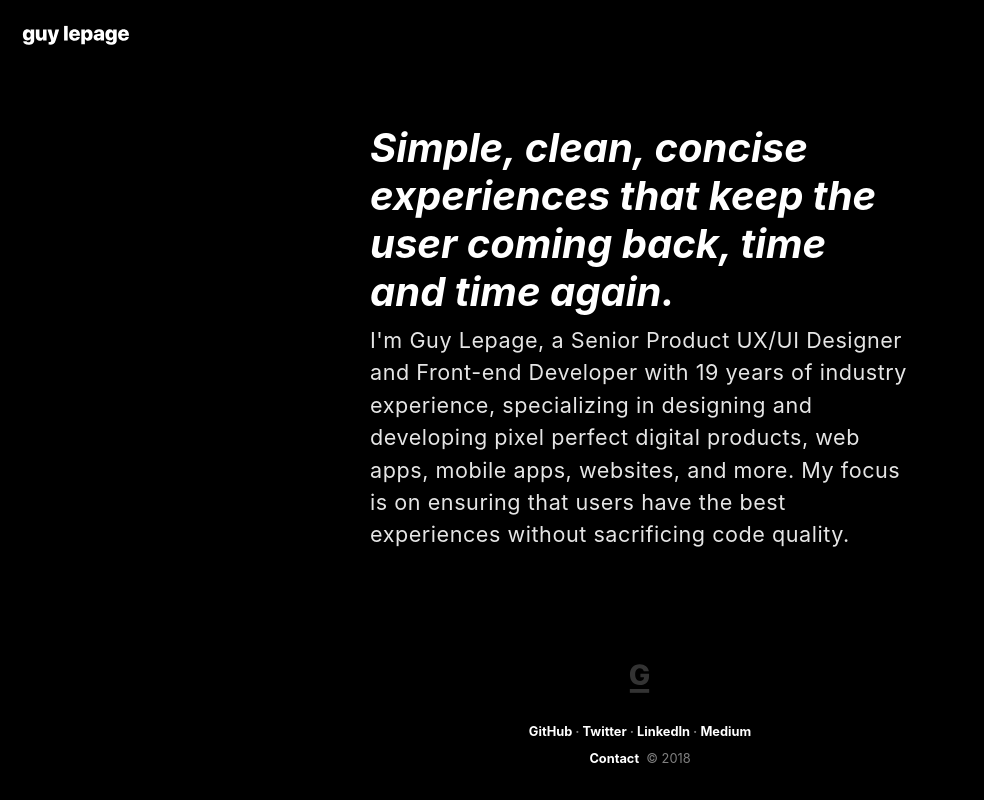
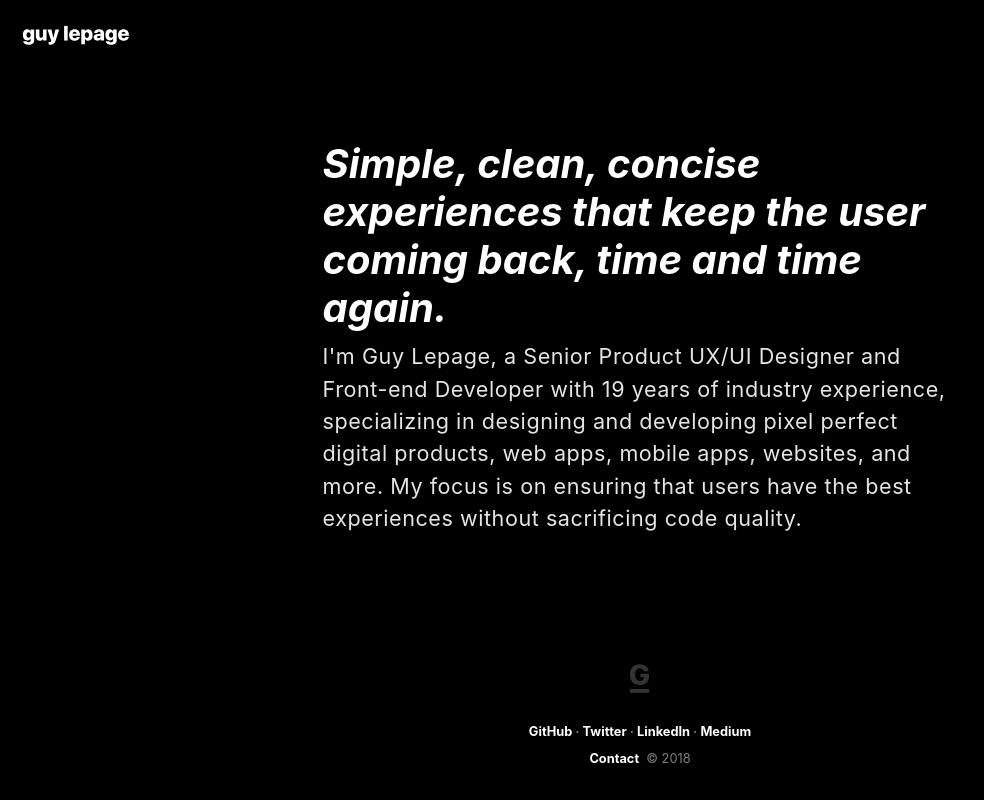
Before and after one commit to guylepage3/lepage.cc, a React (Create React App) app: page /Home in a window 1280 px wide. Shown: the whole page, without its empty margins (0-984 px from the left). Built offline with nearby package versions, Linux system fonts and the light colour scheme.

Commit message:
increased col size hero content
Signed-off-by: Guy Lepage <guylepage3@gmail.com>

```diff
--- a/src/components/Landing.js
+++ b/src/components/Landing.js
@@ -13,7 +13,7 @@ class Landing extends Component {
           anima-slidein
         ">
         <div className="row">
-          <div className="col-lg-6 mx-auto">
+          <div className="col-lg-7 mx-auto">
             <h1
               className="
                 text-white
```
